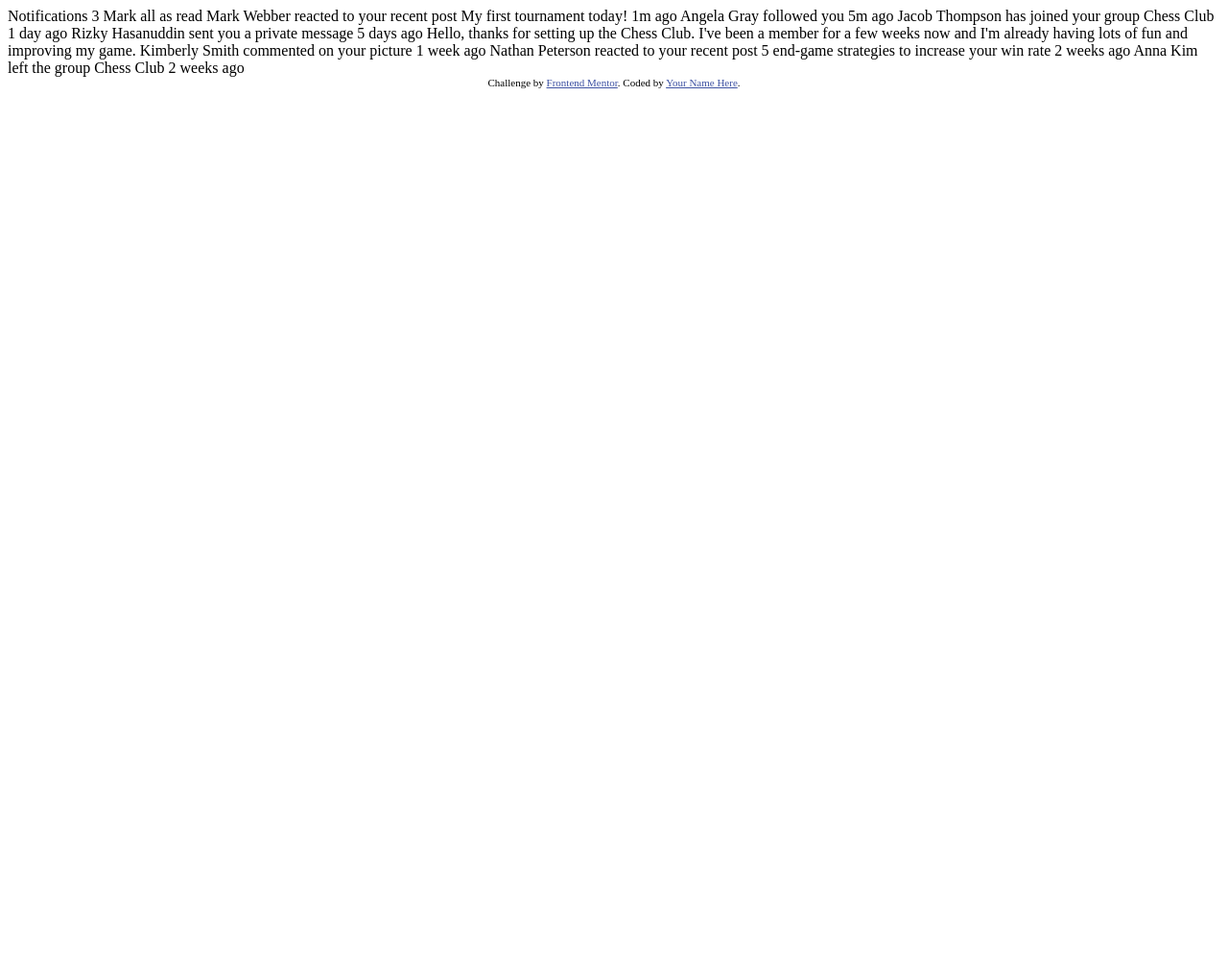
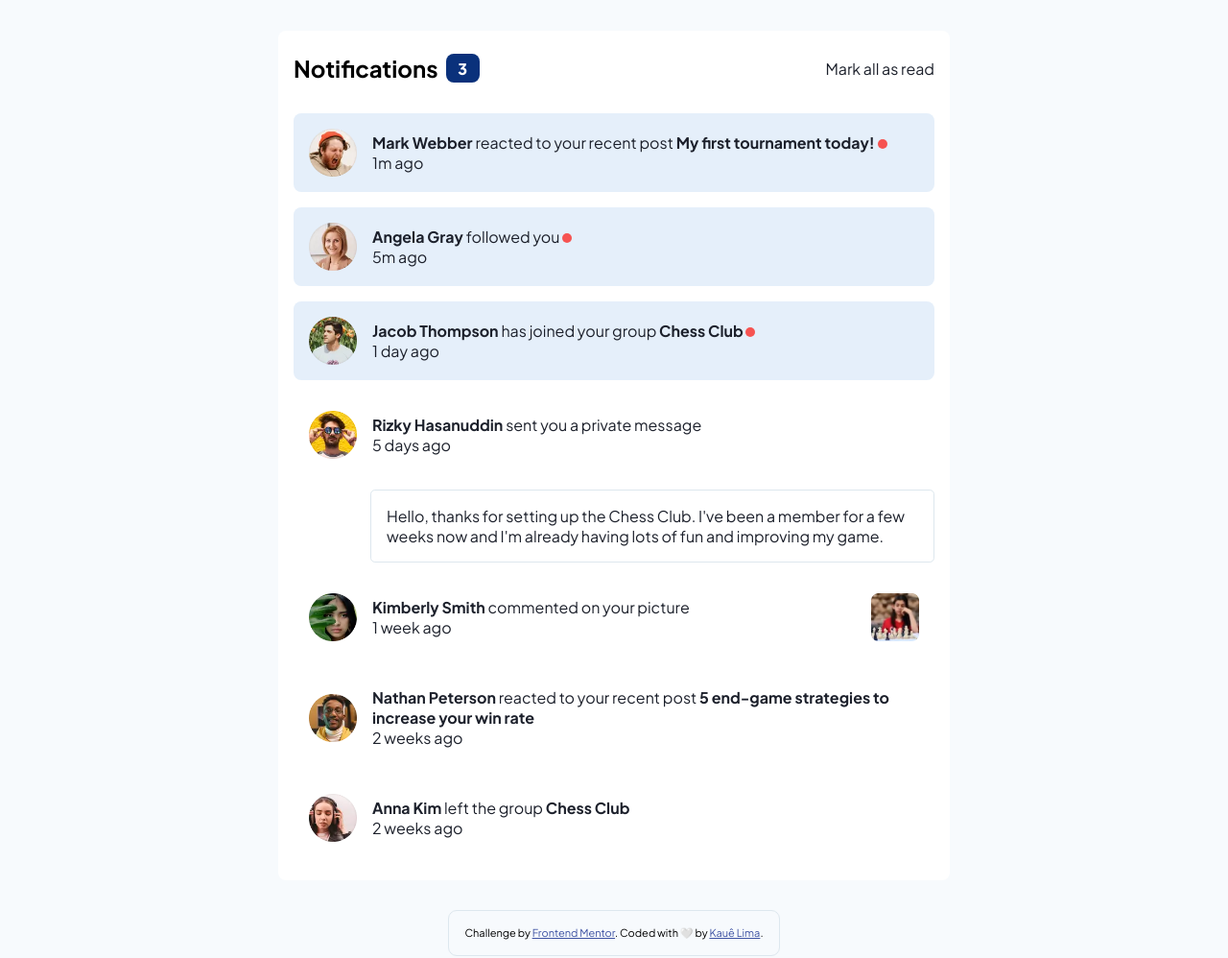
Before and after one commit to KaueACLima/projeto-notifications-page-main, a plain HTML site: page index.html in a window 1280 px wide. Shown: the whole page at 96% size. Before the commit the page ends 800 px from the top, so only its background shows below. Drawn offline with Linux system fonts and the light colour scheme.

Commit message:
Update HTML/CSS

```diff
--- /dev/null
+++ b/assets/css/index.css
@@ -0,0 +1,142 @@
+body{
+    font-family: 'Plus Jakarta Sans', sans-serif;
+    min-height: 100vh;
+    display: flex;
+    flex-direction: column;
+    align-items: center;
+    justify-content: center;
+    background-color: var(--very-light-grayish-blue);
+}
+
+.container{
+    margin: 2rem;
+    width: 700px;
+    background-color: var(--white);
+    padding: 1.5rem 1rem;
+    border-radius: .5rem;
+}
+
+header{
+    display: flex;
+    align-items: center;
+    justify-content: space-between;
+    margin-bottom: 2rem;
+}
+
+.notif_box{
+    display: flex;
+    align-items: center;
+}
+
+#notifes{
+    background-color: var(--blue);
+    margin-left: .5rem;
+    width: 35px;
+    height: 30px;
+    display: flex;
+    align-items: center;
+    justify-content: center;
+    color: var(--white);
+    font-weight: 800;
+    border-radius: .5rem;
+}
+
+#mark_all{
+    cursor: pointer;
+}
+
+#mark_all:hover{
+    color: var(--blue);
+}
+
+p{
+    color: var(--very-dark-blue);
+}
+
+main{
+    display: flex;
+    flex-direction: column;
+    gap: 1rem;
+}
+
+.notif_card{
+    display: flex;
+    align-items: center;
+    border-radius: .5rem;
+    padding: 1rem;
+}
+
+img{
+    width: 50px;
+}
+
+.description{
+    margin-left: 1rem;
+    display: flex;
+    flex-direction: column;
+    justify-content: space-between;
+}
+
+strong{
+    color: var(--very-dark-blue);
+    cursor: pointer;
+}
+
+strong:hover{
+    color: var(--blue);
+}
+
+.unread{
+    background-color: var(--light-grayish-blue-1) !important;
+}
+
+.unread p:first-of-type::after{
+    content: "";
+    background-color: var(--red);
+    width: 10px;
+    height: 10px;
+    display: inline-block;
+    border-radius: 50%;
+}
+
+.message_card{
+    display: flex;
+    align-items: center;
+
+}
+
+.message{
+    padding: 1rem;
+    border: 1px solid var(--light-grayish-blue-2);
+    border-radius: .3rem;
+    cursor: pointer;
+    margin: 0 0 0 5rem;
+}
+
+.messagem:hover{
+    background-color: var(--light-grayish-blue-1);
+}
+
+.chess_img{
+    margin-left: auto;
+}
+
+@media screen and (max-width: 550px) {
+    .container{
+        margin: 0;
+    }
+}
+
+
+.attribution {
+    font-size: 11px;
+    text-align: center;
+    margin-bottom: 1rem;
+    outline: 1px solid var(--light-grayish-blue-2);
+    padding: 1rem;
+    border-radius: .5rem;
+}
+
+.attribution a {
+    color: hsl(228, 45%, 44%);
+}
--- /dev/null
+++ b/assets/css/reset.css
@@ -0,0 +1,5 @@
+*{
+    margin: 0;
+    padding: 0;
+    box-sizing: border-box;
+}
--- /dev/null
+++ b/assets/css/variables.css
@@ -0,0 +1,12 @@
+:root {
+  --red: hsl(1, 90%, 64%);
+  --blue: hsl(219, 85%, 26%);
+
+  --white: hsl(0, 0%, 100%);
+  --very-light-grayish-blue: hsl(210, 60%, 98%);
+  --light-grayish-blue-1: hsl(211, 68%, 94%);
+  --light-grayish-blue-2: hsl(205, 33%, 90%);
+  --grayish-blue: hsl(219, 14%, 63%);
+  --dark-grayish-blue: hsl(219, 12%, 42%);
+  --very-dark-blue: hsl(224, 21%, 14%);
+}
--- /dev/null
+++ b/assets/js/index.js
@@ -0,0 +1,21 @@
+const unReadMessage = document.querySelectorAll(".unread");
+const undread = document.getElementById("notifes");
+const markAll = document.getElementById("mark_all");
+
+undread.innerHTML = unReadMessage.length;
+
+unReadMessage.forEach((message) => {
+    message,addEventListener("click", () => {
+        message.classList.remove("unread");
+        const newUnreadMessages = document.querySelectorAll(".unread")
+        undread.innerHTML = newUnreadMessages.length;
+    })
+})
+
+markAll.addEventListener("click", () =>{
+    unReadMessage.forEach((message) => {
+        message.classList.remove("unread")
+    })
+    const newUnreadMessages = document.querySelectorAll(".unread")
+    undread.innerHTML = newUnreadMessages.length;
+})
--- a/index.html
+++ b/index.html
@@ -1,51 +1,133 @@
 <!DOCTYPE html>
-<html lang="en">
+<html lang="pt-BR">
+
 <head>
+  <link rel="preconnect" href="https://fonts.googleapis.com">
+  <link rel="preconnect" href="https://fonts.gstatic.com" crossorigin>
   <meta charset="UTF-8">
-  <meta name="viewport" content="width=device-width, initial-scale=1.0"> <!-- displays site properly based on user's device -->
+  <meta name="viewport" content="width=device-width, initial-scale=1.0">
+  <title>Frontend Mentor | Notifications page</title>
+
+  <link href="https://fonts.googleapis.com/css2?family=Plus+Jakarta+Sans:ital,wght@0,200..800;1,200..800&display=swap"
+    rel="stylesheet">
 
   <link rel="icon" type="image/png" sizes="32x32" href="./assets/images/favicon-32x32.png">
 
-  <title>Frontend Mentor | Notifications page</title>
+  <link rel="stylesheet" href="./assets/css/reset.css">
+  <link rel="stylesheet" href="./assets/css/variables.css">
+  <link rel="stylesheet" href="./assets/css/index.css">
 
-  <!-- Feel free to remove these styles or customise in your own stylesheet 👍 -->
-  <style>
-    .attribution { font-size: 11px; text-align: center; }
-    .attribution a { color: hsl(228, 45%, 44%); }
-  </style>
 </head>
+
 <body>
-
-  Notifications 3
-
-  Mark all as read
-
-  Mark Webber reacted to your recent post My first tournament today!
+  <div class="container">
+    <header>
+      <div class="notif_box">
+        <h2 class="title">
+          Notifications
+        </h2>
+        <span id="notifes"></span>
+      </div>
+      <p id="mark_all">Mark all as read</p>
+    </header>
+    <main>
+      <div class="notif_card unread">
+        <img src="./assets/images/avatar-mark-webber.webp" alt="avatar">
+        <div class="description">
+          <p class="user_activity">
+            <strong>Mark Webber </strong>reacted to your recent post <b>My first tournament today!</b>
+          </p>
+          <p class="time">
             1m ago
-
-  Angela Gray followed you
+          </p>
+        </div>
+      </div>
+      <div class="notif_card unread">
+        <img src="./assets/images/avatar-angela-gray.webp" alt="avatar">
+        <div class="description">
+          <p class="user_activity">
+            <strong>Angela Gray </strong>followed you
+          </p>
+          <p class="time">
             5m ago
-
-  Jacob Thompson has joined your group Chess Club
+          </p>
+        </div>
+      </div>
+      <div class="notif_card unread">
+        <img src="./assets/images/avatar-jacob-thompson.webp" alt="avatar">
+        <div class="description">
+          <p class="user_activity">
+            <strong>Jacob Thompson </strong>has joined your group <strong class="link">Chess Club</strong>
+          </p>
+          <p class="time">
             1 day ago
-
-  Rizky Hasanuddin sent you a private message
+          </p>
+        </div>
+      </div>
+      <div class="notif_card">
+        <div class="message_card">
+          <img src="./assets/images/avatar-rizky-hasanuddin.webp" alt="avatar">
+          <div class="description">
+            <p class="user_activity">
+              <strong>Rizky Hasanuddin </strong>
+              sent you a private message
+            </p>
+            <p class="time">
               5 days ago
+            </p>
+          </div>
+        </div>
+      </div>
+      <div class="message">
+        <p>
           Hello, thanks for setting up the Chess Club. I've been a member for a few weeks now and
           I'm already having lots of fun and improving my game.
-
-  Kimberly Smith commented on your picture
+        </p>
+      </div>
+      <div class="notif_card">
+        <img src="./assets/images/avatar-kimberly-smith.webp" alt="avatar">
+        <div class="description">
+          <p class="user_activity">
+            <strong>Kimberly Smith</strong>
+            commented on your picture
+          </p>
+          <p class="time">
             1 week ago
-
-  Nathan Peterson reacted to your recent post 5 end-game strategies to increase your win rate
+          </p>
+        </div>
+        <img src="./assets/images/image-chess.webp" class="chess_img" alt="chess">
+      </div>
+      <div class="notif_card">
+        <img src="./assets/images/avatar-nathan-peterson.webp" alt="avatar">
+        <div class="description">
+          <p class="user_activity">
+            <strong>Nathan Peterson</strong> reacted to your recent post <b>5 end-game strategies to increase your win
+              rate</b>
+          </p>
+          <p class="time">
             2 weeks ago
-
-  Anna Kim left the group Chess Club
+          </p>
+        </div>
+      </div>
+      <div class="notif_card">
+        <img src="./assets/images/avatar-anna-kim.webp" alt="avatar">
+        <div class="description">
+          <p class="user_activity">
+            <strong>Anna Kim</strong>
+            left the group <strong class="link">Chess Club</strong>
+          </p>
+          <p class="time">
             2 weeks ago
-
+          </p>
+        </div>
+      </div>
+    </main>
+  </div>
   <div class="attribution">
     Challenge by <a href="https://www.frontendmentor.io?ref=challenge" target="_blank">Frontend Mentor</a>.
-    Coded by <a href="#">Your Name Here</a>.
+    Coded with 🤍 by <a href="#">Kauê Lima</a>.
   </div>
+  <script src="./assets/js/index.js"></script>
 </body>
+
 </html>
```
Also changed, not shown: design/active-states.jpg (added), design/desktop-design.jpg (added), design/desktop-preview.jpg (added), design/mobile-design.jpg (added), 1 other file. Lines whose indentation alone changed are shown as unchanged.
